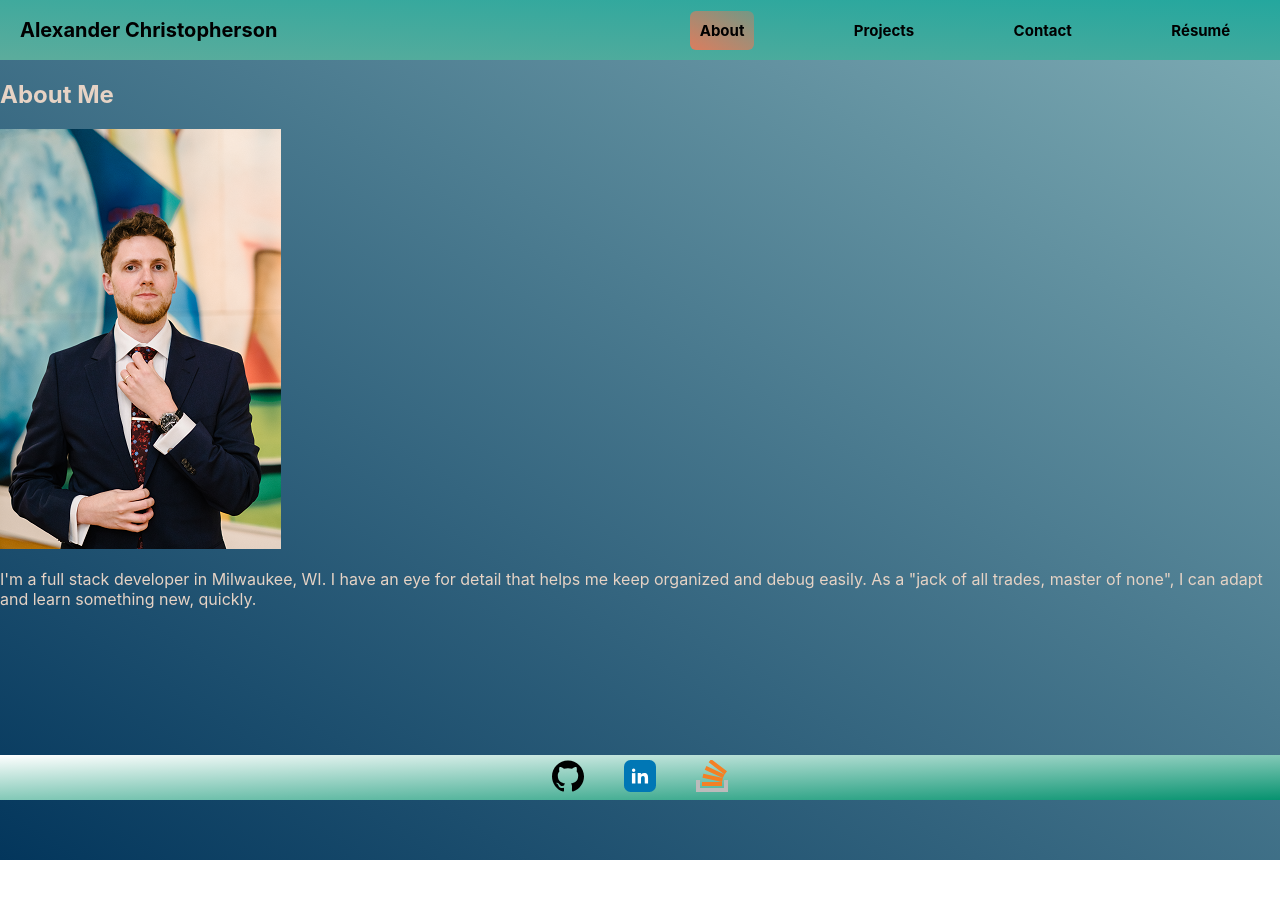
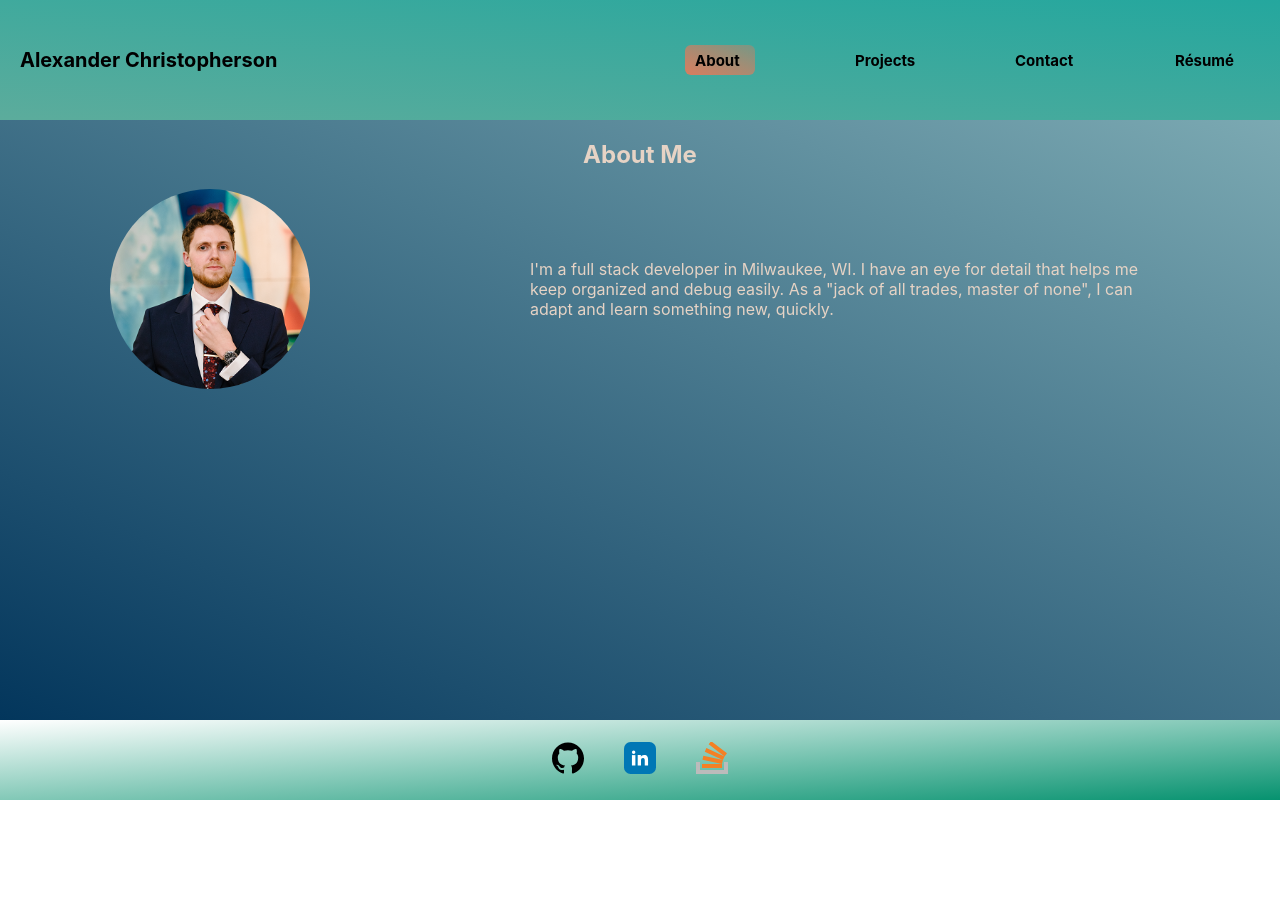
Before and after one commit to albenchris/alexander-christopherson-portfolio, a React (Create React App) app: page / in a window 1280 px wide. Shown: the top 898 px of the page. After the commit the page ends 800 px from the top, so only its background shows below. Built offline with nearby package versions, Linux system fonts and the light colour scheme.

Commit message:
styled About component, adjusted header/footer to accommodate

```diff
--- /dev/null
+++ b/src/components/About/assets/css/style.css
@@ -0,0 +1,34 @@
+.about-content {
+    display: flex;
+    flex-wrap: wrap;
+    flex-direction: row;
+    justify-content: space-around;
+    align-items: center;
+}
+
+.pic-container {
+    height: 200px;
+    width: 200px;
+    border-radius: 50%;
+    overflow: hidden;
+    position: relative;
+}
+
+.bio-pic {
+    position: absolute;
+    top: -40px;
+    width: 100%;
+    height: auto;
+}
+
+.bio-text {
+    width: 50%;
+    min-width: 245px;
+}
+
+/* @media screen and (max-width: 500px) {
+
+    .about-content {
+        flex-direction: column;
+    }
+} */
--- a/src/components/About/index.js
+++ b/src/components/About/index.js
@@ -1,5 +1,6 @@
 import React from 'react';
 import photo from '../../assets/images/alexander-pic.png'
+import './assets/css/style.css'
 
 const About = () => {
 
@@ -8,12 +9,16 @@ const About = () => {
             <h2 id="about">
                 About Me
             </h2>
-            <img src={photo} alt="Alex adjusting his tie" />
-            <p>
-                I'm a full stack developer in Milwaukee, WI.
-                I have an eye for detail that helps me keep organized and debug easily.
-                As a "jack of all trades, master of none", I can adapt and learn something new, quickly.
-            </p>
+            <div className="about-content">
+                <div className="pic-container">
+                    <img className="bio-pic" src={photo} alt="Alex adjusting his tie" />
+                </div>
+                <p className="bio-text">
+                    I'm a full stack developer in Milwaukee, WI.
+                    I have an eye for detail that helps me keep organized and debug easily.
+                    As a "jack of all trades, master of none", I can adapt and learn something new, quickly.
+                </p>
+            </div>
         </section>
     );
 }
--- a/src/components/Header/assets/css/style.css
+++ b/src/components/Header/assets/css/style.css
@@ -4,7 +4,7 @@ header {
     flex-wrap: wrap;
     align-items: center;
     justify-content: space-between;
-    min-height: 60px;
+    min-height: 15vh;
     overflow: hidden;
     top: 0;
     background: linear-gradient(
@@ -29,4 +29,8 @@ header {
     header div {
         text-align: center;
     }
+
+    .my-name {
+        font-size: 19px;
+    }
 }
--- a/src/components/Nav/assets/css/style.css
+++ b/src/components/Nav/assets/css/style.css
@@ -18,10 +18,9 @@ nav {
 
 .nav-link {
     width: 50px;
-    height: 50px;
-    margin: 0 10px;
     font-weight: 700;
     border-radius: 6px;
+    padding: 5px 10px;
 }
 
 .active {
@@ -30,7 +29,6 @@ nav {
         rgba(255, 114, 79, 0.3),
         rgba(255, 114, 79, 0.8)
     );
-    padding: 10px;
 }
 
 @media screen and (max-width: 700px) {
@@ -40,6 +38,9 @@ nav {
     }
 }
 
-@media screen and (max-width: 600px) {
+@media screen and (max-width: 490px) {
 
+    .nav-link {
+        width: 80px;
+    }
 }
--- a/src/components/Nav/index.js
+++ b/src/components/Nav/index.js
@@ -8,13 +8,15 @@ const Nav = (props) => {
         <nav>
             <div className="nav-container">
                 {tabs.map(tab => (
-                    <div className="" key={tab}>
+                    <div
+                        className={
+                            props.currentPage === tab ? 'nav-link active' : 'nav-link'
+                        }
+                        key={tab}
+                    >
                         <a
                             href={`#${tab.toLowerCase()}`}
                             onClick={() => props.handlePageChange(tab)}
-                            className={
-                                props.currentPage === tab ? 'nav-link active' : 'nav-link'
-                            }
                         >
                             {tab}
                         </a>
--- a/src/index.css
+++ b/src/index.css
@@ -25,7 +25,7 @@ a {
 }
 
 main {
-  min-height: 100vh;
+  min-height: 75vh;
   display: flex;
   flex-direction: column;
   background: linear-gradient(
@@ -35,6 +35,13 @@ main {
   );
 }
 
+section {
+  display: flex;
+  flex-direction: column;
+  flex-wrap: wrap;
+  justify-content: center;
+  align-items: center;
+}
 
 header,
 footer {
@@ -49,7 +56,7 @@ footer {
   justify-content: center;
   align-items: center;
   bottom: 0;
-  height: 45px;
+  height: 10vh;
   background: linear-gradient(
     to right bottom,
     rgba(255, 255, 255, 1),
```
